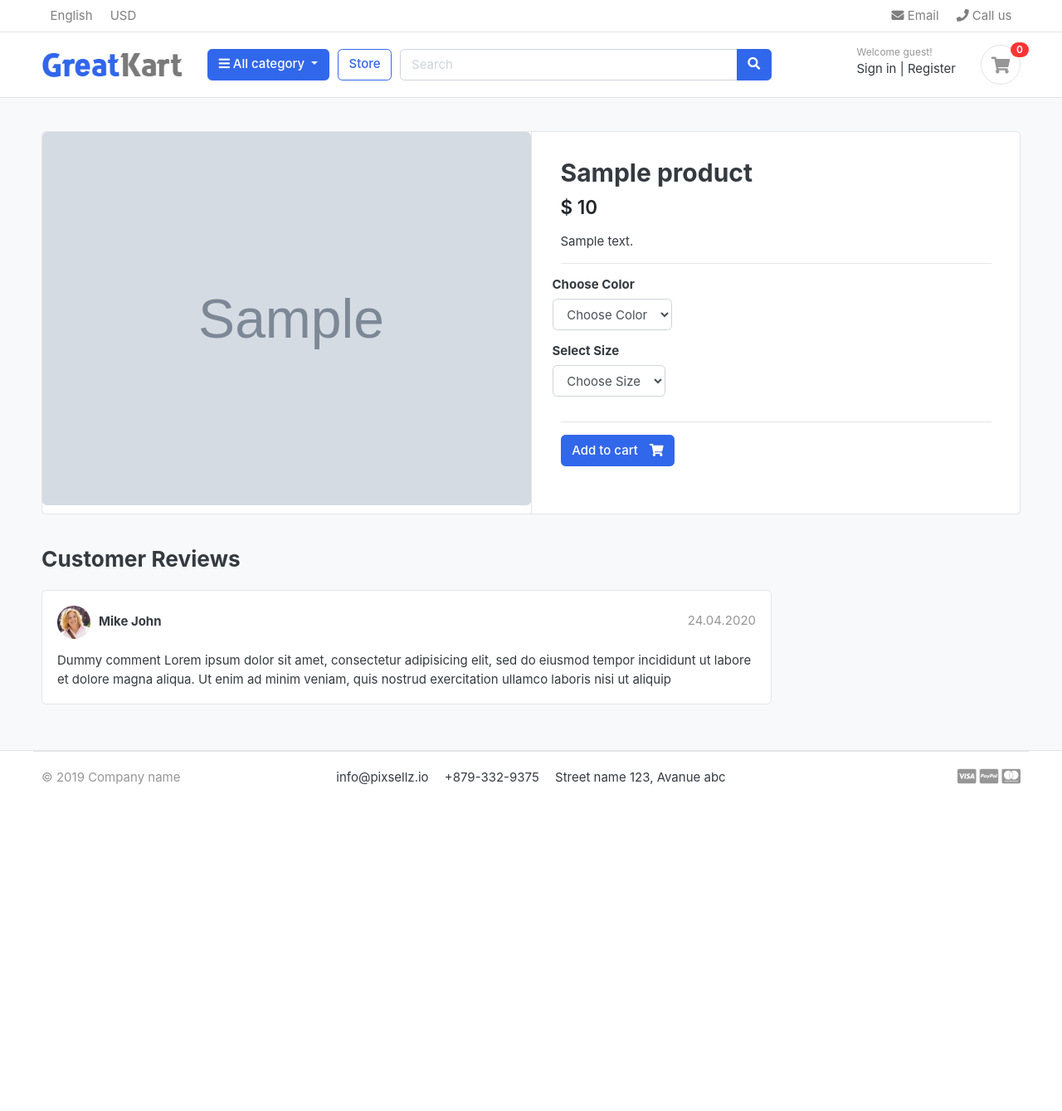
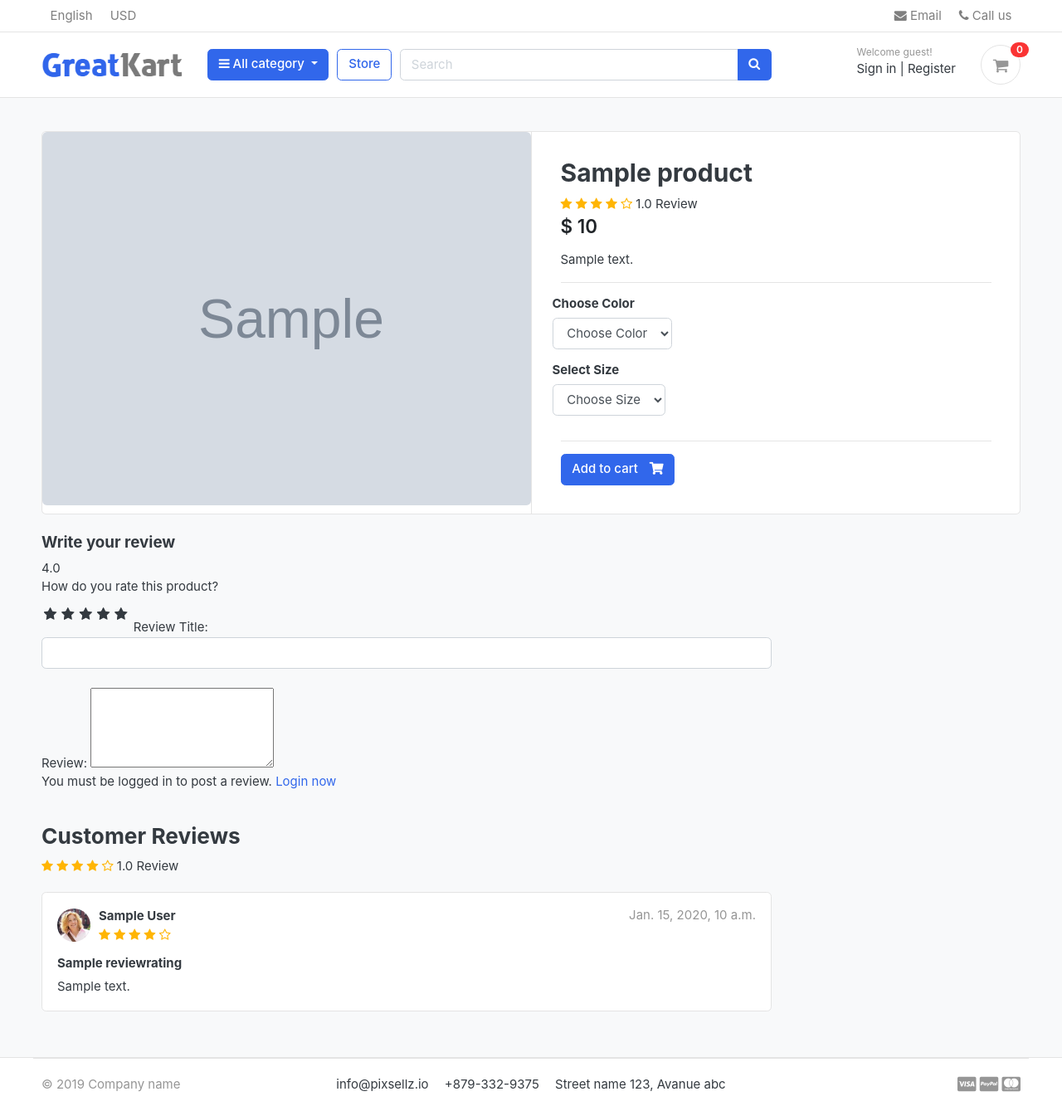
Before and after one commit to 7408166101/greatkart-django, a Django app: a page that uses templates/base.html in a window 1280 px wide. Shown: the whole page at 83% size. Before the commit the page ends 946 px from the top, so only its background shows below. Run offline with Django 3.2, Linux system fonts and the light colour scheme; tables that the repository leaves empty hold one stand-in row (values such as "Sample post"); grey boxes marked "Sample" are stand-in pictures; some libraries are stand-ins or nearby versions; some web fonts are replaced.

Commit message:
review and rating system

```diff
--- a/accounts/models.py
+++ b/accounts/models.py
@@ -57,6 +57,9 @@ class Account(AbstractBaseUser):
 
     objects = MyAccountManager()
 
+    def full_name(self):
+        return f'{self.first_name} {self.last_name}'
+
     def __str__(self):
         return self.email
 
--- /dev/null
+++ b/greatkart/static/css/custom.css
@@ -0,0 +1,43 @@
+.rate > input{
+    display: none;
+}
+
+.rate{
+    display: inline-block;
+    border: 0;
+
+}
+
+.rate > label{
+    float: right;
+}
+
+/* Showing the stars */
+
+.rate > label:before{
+    display: inline-block;
+    font-size: 1.1rem;
+    font-family: FontAwesome;
+    content: "\f005";
+    margin: 0;
+    padding: 0.3rem .2rem;
+    cursor: pointer;
+}
+.rate .half:before{
+    content: "\f089";
+    position: absolute;
+    padding-right: 0;
+}
+
+input:checked ~ label, label:hover ~ label{
+    color: #ffb503;
+}
+
+input:checked + label:hover, input:checked ~ label:hover,input:checked ~ label:hover ~ label,
+label:hover ~ input:checked ~ label{
+    color: #cc9000;
+}
+
+.rating-star i{
+    color: #ffb503 !important;
+}
--- a/store/admin.py
+++ b/store/admin.py
@@ -1,5 +1,5 @@
 from django.contrib import admin
-from .models import Product, Variation
+from .models import Product, Variation, ReviewRating
 
 # Register your models here.
 
@@ -15,3 +15,4 @@ class VariationAdmin(admin.ModelAdmin):
 
 admin.site.register(Product, ProductAdmin)
 admin.site.register(Variation, VariationAdmin)
+admin.site.register(ReviewRating)
--- a/store/urls.py
+++ b/store/urls.py
@@ -5,4 +5,5 @@ urlpatterns = [
     path('category/<slug:category_slug>/', views.store, name='products_by_category' ),
     path('category/<slug:category_slug>/<slug:product_slug>/', views.product_detail, name='product_detail'),
     path('search/', views.search, name='search'),
+    path('submit_review/<int:product_id>/', views.submit_review, name='submit_review'),
 ]
--- a/store/views.py
+++ b/store/views.py
@@ -1,12 +1,14 @@
-from django.shortcuts import render, get_object_or_404
-from .models import Product
+from django.shortcuts import render, get_object_or_404, redirect
+from .models import Product, ReviewRating
 from category.models import Category
 from carts.views import _cart_id
 from carts.models import CartItem
 from django.core.paginator import EmptyPage, PageNotAnInteger, Paginator
 from django.http import HttpResponse
 from django.db.models import Q
-
+from .forms import ReviewForm
+from django.contrib import messages
+from orders.models import OrderProduct
 # Create your views here.
 
 def store(request, category_slug=None):
@@ -42,10 +44,21 @@ def product_detail(request,category_slug, product_slug ):
     except Exception as e :
         raise e
 
+    if request.user.is_authenticated:
+        try:
+            orderproduct = OrderProduct.objects.filter(user=request.user, product_id=single_product.id).exists()
+        except OrderProduct.DoesNotExist:
+            orderproduct = None
+    else:
+        orderproduct = None
+
+    #Get the review
+    reviews = ReviewRating.objects.filter(product_id=single_product.id, status=True)
     context = {
         'single_product': single_product,
         'in_cart': in_cart,
-
+        'orderproduct': orderproduct,
+        'reviews':reviews,
     }
     return render(request, 'store/product_detail.html', context)
 
@@ -61,3 +74,26 @@ def search(request):
         'product_count': product_count,
     }
     return render(request, 'store/store.html', context)
+
+def submit_review(request, product_id):
+    url = request.META.get('HTTP_REFERER')
+    if request.method == 'POST':
+        try:
+            reviews = ReviewRating.objects.get(user__id=request.user.id, product__id = product_id)
+            form = ReviewForm(request.POST, instance=reviews)
+            form.save()
+            messages.success(request, 'Thank you! Your has been updated.')
+            return redirect(url)
+        except ReviewRating.DoesNotExist:
+            form = ReviewForm(request.POST)
+            if form.is_valid():
+                data = ReviewRating()
+                data.subject = form.cleaned_data['subject']
+                data.rating = form.cleaned_data['rating']
+                data.review = form.cleaned_data['review']
+                data.ip = request.META.get('REMOTE_ADDR')
+                data.product_id = product_id
+                data.user_id = request.user.id
+                data.save()
+                messages.success(request, 'Thank you! Your review has been submited.')
+                return redirect(url)
--- a/templates/base.html
+++ b/templates/base.html
@@ -23,7 +23,12 @@
 
 <!-- custom style -->
 <link href="{% static 'css/ui.css' %}" rel="stylesheet" type="text/css"/>
+
 <link href="{% static 'css/responsive.css' %}" rel="stylesheet" media="only screen and (max-width: 1200px)" />
+<link href="{% static 'css/custom.css' %}" rel="stylesheet" type="text/css"/>
+<link rel="stylesheet" href="https://cdnjs.cloudflare.com/ajax/libs/font-awesome/4.7.0/css/font-awesome.min.css">
+
+
 
 <!-- custom javascript -->
 <script src="{% static 'js/script.js' %}" type="text/javascript"></script>
--- a/templates/store/product_detail.html
+++ b/templates/store/product_detail.html
@@ -21,6 +21,17 @@
     <article class="content-body">
 
     <h2 class="title">{{ single_product.product_name }}</h2>
+    <div class="rating-star">
+        <span>
+            <i class="fa fa-star{% if single_product.averageReview < 0.5 %}-o{% elif single_product.averageReview >= 0.5 and single_product.averageReview < 1 %}-half-o {% endif %}" aria-hidden="true"></i>
+            <i class="fa fa-star{% if single_product.averageReview < 1.5 %}-o{% elif single_product.averageReview >= 1.5 and single_product.averageReview < 2 %}-half-o {% endif %}" aria-hidden="true"></i>
+            <i class="fa fa-star{% if single_product.averageReview < 2.5 %}-o{% elif single_product.averageReview >= 2.5 and single_product.averageReview < 3 %}-half-o {% endif %}" aria-hidden="true"></i>
+            <i class="fa fa-star{% if single_product.averageReview < 3.5 %}-o{% elif single_product.averageReview >= 3.5 and single_product.averageReview < 4 %}-half-o {% endif %}" aria-hidden="true"></i>
+            <i class="fa fa-star{% if single_product.averageReview < 4.5 %}-o{% elif single_product.averageReview >= 4.5 and single_product.averageReview < 5 %}-half-o {% endif %}" aria-hidden="true"></i>
+            <span>{{ single_product.countReview }} Review</span>
+        </span>
+    </div>
+
 
     <div class="mb-3">
         <var class="price h4">$ {{ single_product.price }}</var>
@@ -72,30 +83,89 @@
     <div class="row">
                 <div class="col-md-9">
 
+
+        <form action="{% url 'submit_review' single_product.id %}" method="POST">
+            {% csrf_token %}
+            <h5>Write your review</h5>
+            {{  single_product.averageReview }}
+            <div>
+                <label for="">How do you rate this product?</label>
+                <br>
+                <div class="rate">
+                    <input type="radio" name="rating" id="rating10" value="5" required><label for="rating10" title="5"></label>
+                    <input type="radio" name="rating" id="rating9" value="4.5" required><label for="rating9" title="4.5" class="half"></label>
+                    <input type="radio" name="rating" id="rating8" value="4" required><label for="rating8" title="4"></label>
+                    <input type="radio" name="rating" id="rating7" value="3.5" required><label for="rating7" title="3.5" class="half"></label>
+                    <input type="radio" name="rating" id="rating6" value="3" required><label for="rating6" title="3"></label>
+                    <input type="radio" name="rating" id="rating5" value="2.5" required><label for="rating5" title="2.5" class="half"></label>
+                    <input type="radio" name="rating" id="rating4" value="2" required><label for="rating4" title="2"></label>
+                    <input type="radio" name="rating" id="rating3" value="1.5" required><label for="rating3" title="1.5" class="half"></label>
+                    <input type="radio" name="rating" id="rating2" value="1" required><label for="rating2" title="1"></label>
+                    <input type="radio" name="rating" id="rating1" value="0.5" required><label for="rating1" title="0.5" class="half"></label>
+
+                </div>
+
+                Review Title:
+                <input type="text" class="form-control" name="subject">
+                <br>
+                Review:
+                <textarea name="review" rows="4"></textarea>
+                <br>
+                {% if user.is_authenticated %}
+                    {% if orderproduct %}
+                        <input type="submit" value="Submit Review" class="btn btn-primary">
+                    {% else %}
+                    <p>You must Purcased this product to post a review. </p>
+                    {% endif %}
+                {% else %}
+                <p>You must be logged in to post a review. <span><a href="{% url 'login' %}">Login now</a></span></p>
+                {% endif %}
+            </div>
+            {% include 'includes/alerts.html' %}
+        </form>
+        <br>
+
+
         <header class="section-heading">
             <h3>Customer Reviews </h3>
-
+            <div class="rating-star">
+            <span>
+                <i class="fa fa-star{% if single_product.averageReview < 0.5 %}-o{% elif single_product.averageReview >= 0.5 and single_product.averageReview < 1 %}-half-o {% endif %}" aria-hidden="true"></i>
+                <i class="fa fa-star{% if single_product.averageReview < 1.5 %}-o{% elif single_product.averageReview >= 1.5 and single_product.averageReview < 2 %}-half-o {% endif %}" aria-hidden="true"></i>
+                <i class="fa fa-star{% if single_product.averageReview < 2.5 %}-o{% elif single_product.averageReview >= 2.5 and single_product.averageReview < 3 %}-half-o {% endif %}" aria-hidden="true"></i>
+                <i class="fa fa-star{% if single_product.averageReview < 3.5 %}-o{% elif single_product.averageReview >= 3.5 and single_product.averageReview < 4 %}-half-o {% endif %}" aria-hidden="true"></i>
+                <i class="fa fa-star{% if single_product.averageReview < 4.5 %}-o{% elif single_product.averageReview >= 4.5 and single_product.averageReview < 5 %}-half-o {% endif %}" aria-hidden="true"></i>
+                <span>{{ single_product.countReview }} Review</span>
+            </span>
+        </div>
         </header>
-
+    {% for review in reviews %}
         <article class="box mb-3">
             <div class="icontext w-100">
                 <img src="{% static './images/avatars/avatar1.jpg' %}" class="img-xs icon rounded-circle">
                 <div class="text">
-                    <span class="date text-muted float-md-right">24.04.2020 </span>
-                    <h6 class="mb-1">Mike John </h6>
-
+                    <span class="date text-muted float-md-right">{{review.updated_at}} </span>
+                    <h6 class="mb-1">{{review.user.full_name}} </h6>
+                    <div class="rating-star">
+                        <span>
+                            <i class="fa fa-star{% if review.rating == 0.5 %}-half-o{% elif review.rating < 1 %}-o {% endif %}" aria-hidden="true"></i>
+                            <i class="fa fa-star{% if review.rating == 1.5 %}-half-o{% elif review.rating < 2 %}-o {% endif %}" aria-hidden="true"></i>
+                            <i class="fa fa-star{% if review.rating == 2.5 %}-half-o{% elif review.rating < 3%}-o {% endif %}" aria-hidden="true"></i>
+                            <i class="fa fa-star{% if review.rating == 3.5 %}-half-o{% elif review.rating < 4 %}-o {% endif %}" aria-hidden="true"></i>
+                            <i class="fa fa-star{% if review.rating == 4.5 %}-half-o{% elif review.rating < 5 %}-o {% endif %}" aria-hidden="true"></i>
+                        </span>
+                    </div>
                 </div>
             </div> <!-- icontext.// -->
             <div class="mt-3">
+                <h6>{{ review.subject }}</h6>
                 <p>
-                    Dummy comment Lorem ipsum dolor sit amet, consectetur adipisicing elit, sed do eiusmod
-                    tempor incididunt ut labore et dolore magna aliqua. Ut enim ad minim veniam,
-                    quis nostrud exercitation ullamco laboris nisi ut aliquip
+                    {{review.review}}
                 </p>
             </div>
         </article>
 
-
+    {% endfor %}
 
         </div> <!-- col.// -->
     </div> <!-- row.// -->
```
Also changed, not shown: store/forms.py (added, +7 -0 lines), store/models.py (+32 -0 lines), store/migrations/0004_reviewrating.py (added).
